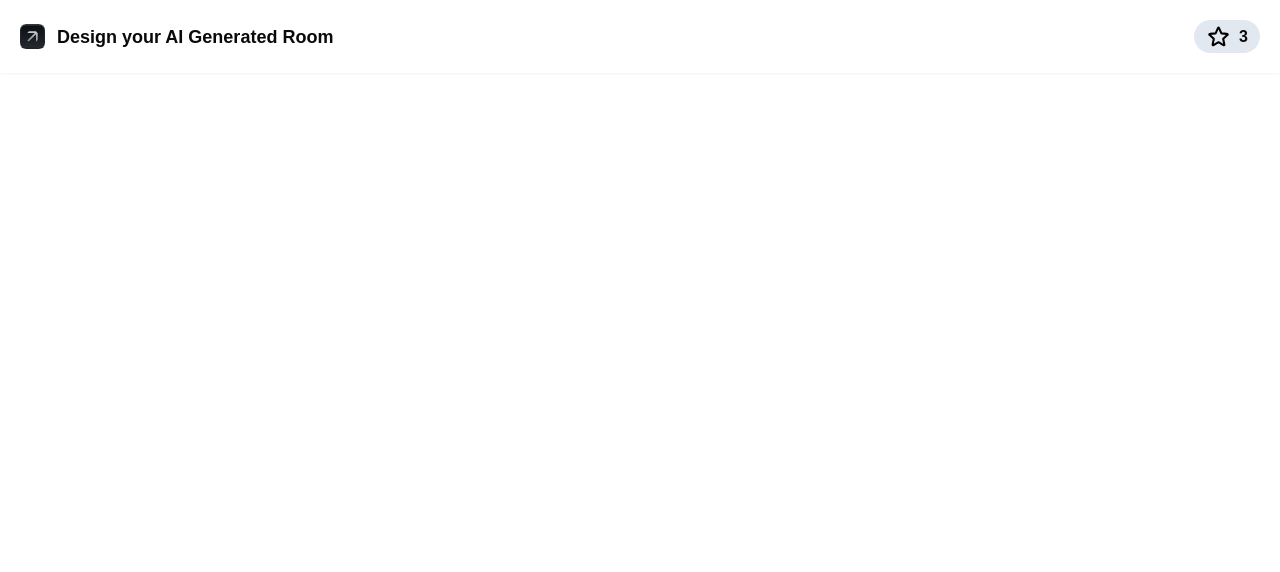
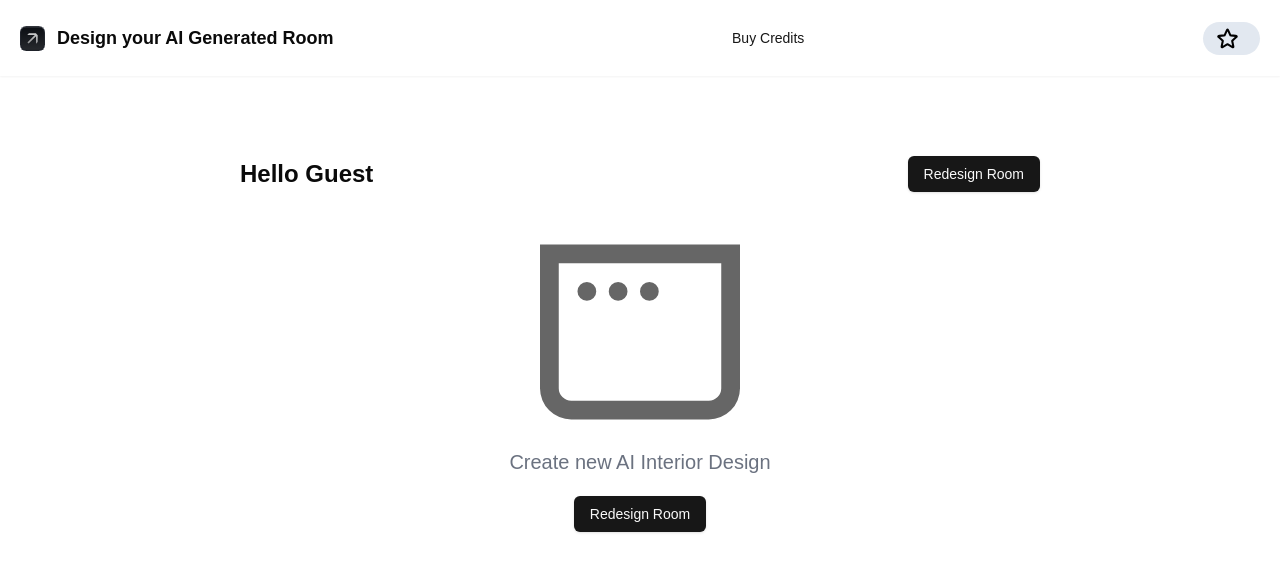
Before and after one commit to OnARoel/Interior-Generator-AI-App-, a Next.js app: page /dashboard in a window 1280 px wide. Shown: the top 572 px of the page. Built offline with nearby package versions, Linux system fonts and the light colour scheme; no server answers.

Commit message:
Added updates to components

```diff
--- /dev/null
+++ b/app/dashboard/_components/Empty.jsx
@@ -0,0 +1,15 @@
+import React from "react";
+import Image from "next/image";
+import { Button } from "@/components/ui/button";
+
+const Empty = () => (
+    <div className="mt-10 flex flex-col items-center justify-center h-full">
+        <Image src="/window.svg" alt="Empty" width={200} height={200} />
+        <h2 className="font-medium text-xl text-gray-500 mt-4">
+            Create new AI Interior Design
+        </h2>
+        <Button className="mt-5">Redesign Room</Button>
+    </div>
+);
+
+export default Empty;
--- a/app/dashboard/_components/Header.jsx
+++ b/app/dashboard/_components/Header.jsx
@@ -1,10 +1,14 @@
 "use client";
 
-import React from "react";
+import React, { useContext } from "react";
 import Image from "next/image";
 import { UserButton } from "@clerk/nextjs";
+import { UserDetails } from "@/app/_context/UserDetails";
+import { Button } from "@/components/ui/button";
 
 const Header = () => {
+  const { userDetail } = useContext(UserDetails);
+
   return (
     <header className="p-5 shadow-sm flex justify-between items-center">
       <div className="flex gap-3 items-center">
@@ -12,10 +16,14 @@ const Header = () => {
         <h2 className="font-bold text-lg">Design your AI Generated Room</h2>
       </div>
 
+      <Button variant="ghost" className="rounded-full text-primary">
+        Buy Credits
+      </Button>
+
       <div className="flex gap-4 items-center">
         <div className="flex gap-2 p-1 items-center bg-slate-200 px-3 rounded-full">
           <Image src="/star.svg" alt="Star" width={25} height={25} />
-          <h3 className="font-semibold">3</h3>
+          <h3 className="font-semibold">{userDetail?.credits}</h3>
         </div>
         <UserButton />
       </div>
--- /dev/null
+++ b/app/dashboard/_components/Listing.jsx
@@ -0,0 +1,24 @@
+"use client";
+
+import React, { useState } from "react";
+import { useUser } from "@clerk/nextjs";
+import { Button } from "@/components/ui/button";
+import Empty from "./Empty";
+
+const Listing = () => {
+  const { user } = useUser();
+  const [userRoomList] = useState([]);
+  return (
+    <div className="">
+      <div className="flex items-center justify-between">
+        <h2 className="font-bold text-2xl">
+          Hello {user?.fullName || "Guest"}
+        </h2>
+        <Button>Redesign Room</Button>
+      </div>
+      {userRoomList.length === 0 ? <Empty /> : <div></div>}
+    </div>
+  );
+};
+
+export default Listing;
--- a/app/dashboard/layout.jsx
+++ b/app/dashboard/layout.jsx
@@ -5,7 +5,7 @@ const DashboardLayout = ({ children }) => {
   return (
     <div>
       <Header />
-      {children}
+      <div className="pt-20 px-20 md:px-20 lg:px-40 xl:px-60">{children}</div>
     </div>
   );
 };
--- a/app/dashboard/page.jsx
+++ b/app/dashboard/page.jsx
@@ -1,10 +1,13 @@
 import { UserButton } from "@clerk/nextjs";
 import React from "react";
+import Listing from "./_components/Listing";
 
 const DashBoard = () => {
-  return <div>
-
-  </div>;
+  return (
+    <div>
+      <Listing />
+    </div>
+  );
 };
 
 export default DashBoard;
```
